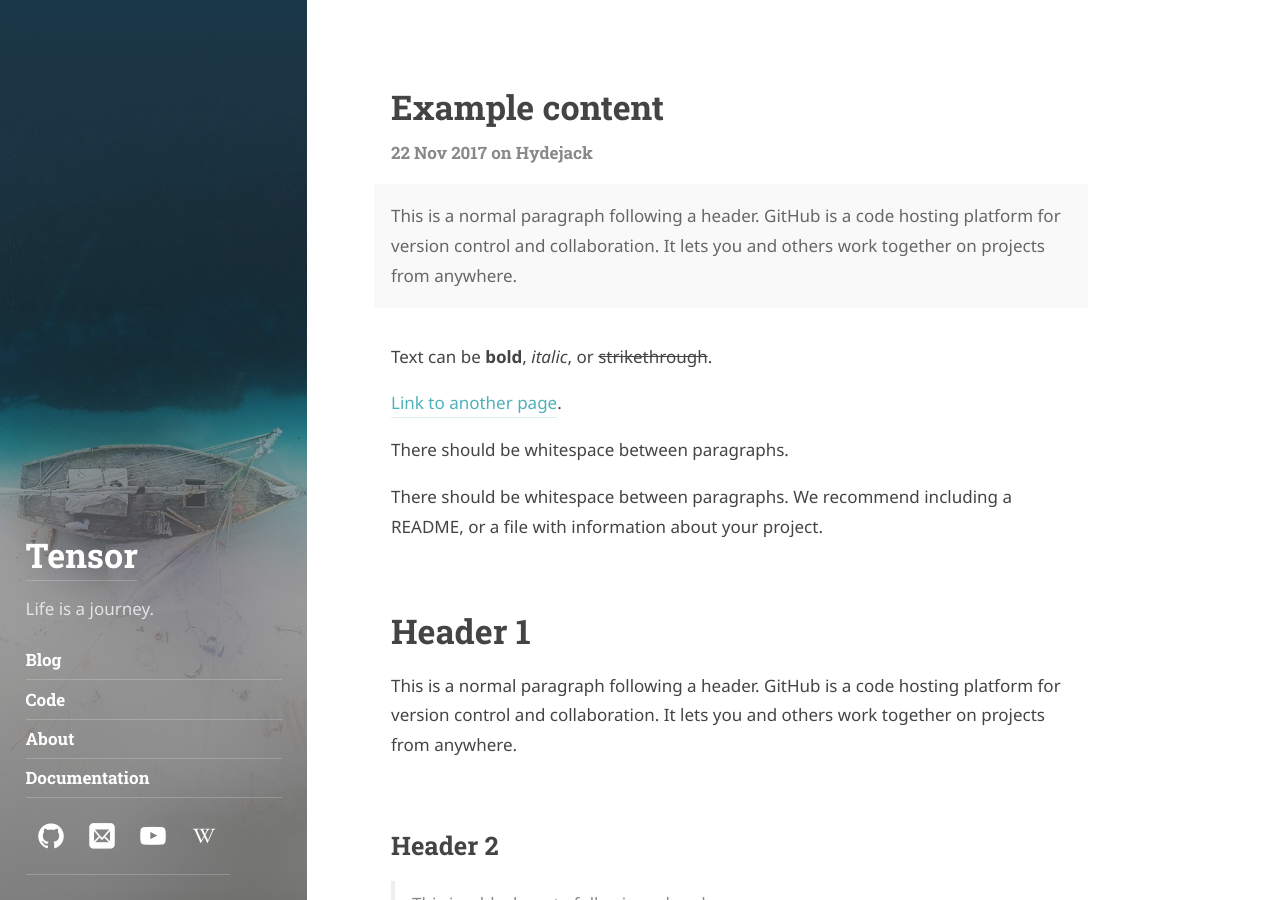
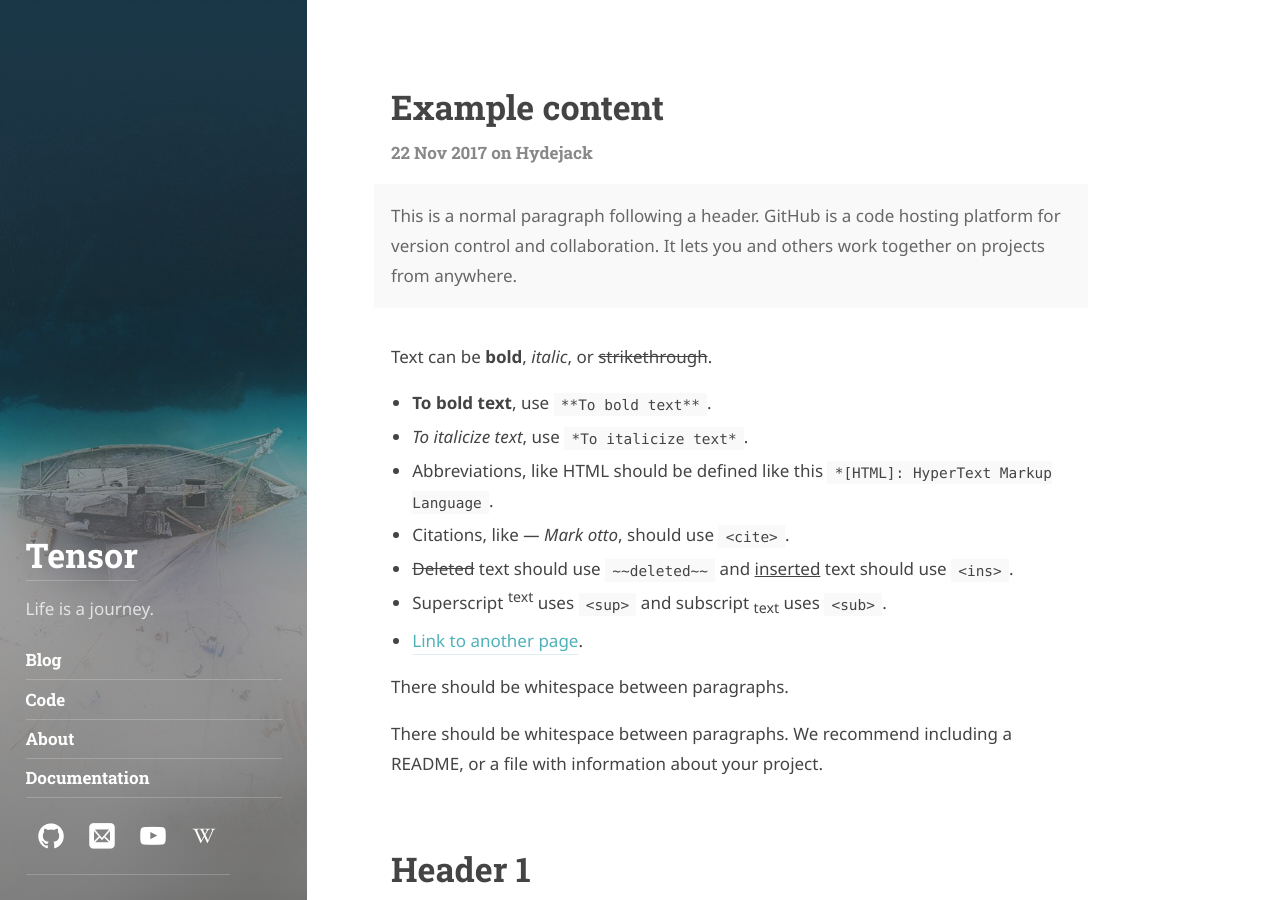
Before and after one commit to SekaiGao/SekaiGao.github.io, a Jekyll site: the page built from _posts/2017-11-22-example-content.md, in a window 1280 px wide and 900 px high. Built offline with Jekyll 4.4.1, drawn with Linux system fonts in a browser that asks for light colours; some web fonts are replaced.

Commit message:
Update 2017-11-22-example-content.md

```diff
--- a/_posts/2017-11-22-example-content.md
+++ b/_posts/2017-11-22-example-content.md
@@ -9,7 +9,13 @@ tags: [hydejack]
 ---
 
 Text can be **bold**, _italic_, or ~~strikethrough~~.
-
+- **To bold text**, use `**To bold text**`.
+- *To italicize text*, use `*To italicize text*`.
+- Abbreviations, like HTML should be defined like this `*[HTML]: HyperText Markup Language`.
+- Citations, like <cite>&mdash; Mark otto</cite>, should use `<cite>`.
+- ~~Deleted~~ text should use `~~deleted~~` and <ins>inserted</ins> text should use `<ins>`.
+- Superscript <sup>text</sup> uses `<sup>` and subscript <sub>text</sub> uses `<sub>`.
+-
 [Link to another page](another-page).
 
 There should be whitespace between paragraphs.
```
